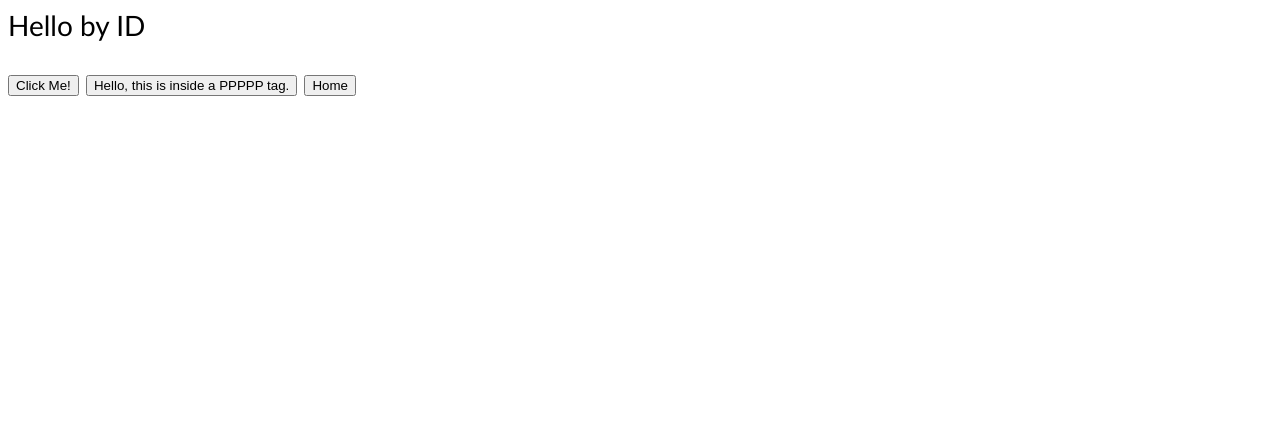
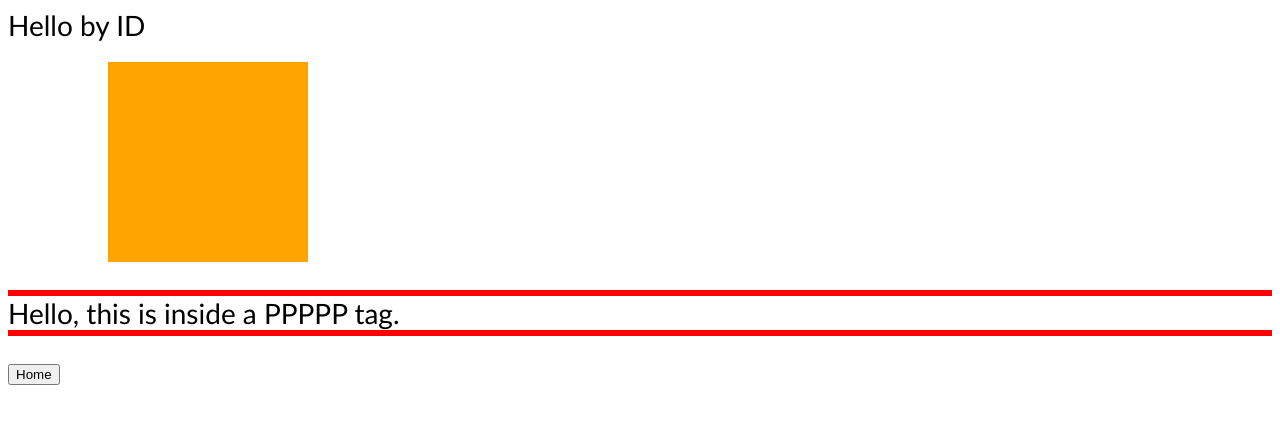
Before and after one commit to YipuLiu/YipuLiu.github.io, a plain HTML site: page introjs.html in a window 1280 px wide. Drawn offline with Linux system fonts and the light colour scheme.

Commit message:
Update introjs.html

```diff
--- a/introjs.html
+++ b/introjs.html
@@ -32,11 +32,11 @@ document.getElementById("test").innerHTML = "Hello by ID";
 // document.getElementsByClassName("t_class")[0].innerHTML = "Hello by Class";
 </script>
 
-<button type="button"
-onclick="document.getElementById('id1').style.color = 'red'">
-Click Me!</button>
+<div id="square" onclick="show_sentence()"></div>
 
-<button onclick="show_sentence()">Hello, this is inside a PPPPP tag.</button>
+	<div>
+		<p> Hello, this is inside a PPPPP tag. </p>
+	</div>
 
 <button onclick="location.href = "https://YipuLiu.github.io/index.html";" id="myButton" class="float-left submit-button" >Home</button>
 
```
